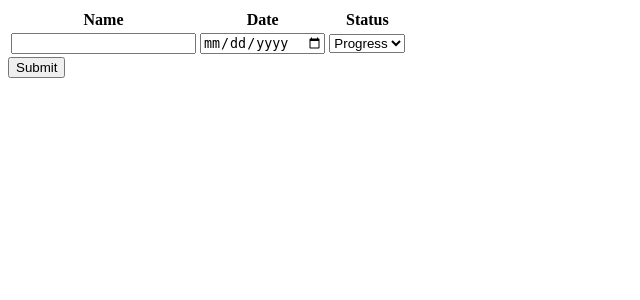
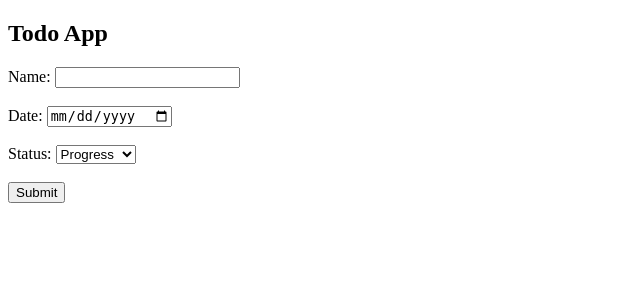
Before and after one commit to kenilvaghela283/python-msc-it, a Python web app: template flask/templates/index.html in a window 1280 px wide. Shown: the top 300 px of the page, without its empty margins (0-640 px from the left). Run offline with Jinja, Linux system fonts and the light colour scheme; the template is opened without the code that fills it, so the values that code supplies are empty.

Commit message:
Refactor todo form layout in index.html

```diff
--- a/flask/templates/index.html
+++ b/flask/templates/index.html
@@ -1,31 +1,38 @@
 <!DOCTYPE html>
-<html lang="en">
+<html>
 <head>
-    <meta charset="UTF-8">
-    <meta name="viewport" content="width=device-width, initial-scale=1.0">
     <title>Todo App</title>
 </head>
+
 <body>
-    <form action="/home" method="post">
-        <table>
-            <thead>
-                <th>Name</th>
-                <th>Date</th>
-                <th>Status</th>
-            </thead>
-            <tbody>
-                <td><input type="text" id="todo-id" name="todo-name"></td>
-                <td><input type="date" id="todo-date" name="todo-date"></td>
-                <td>
-                    <select name="todo-status" id="todo-status">
-                        <option value="progress" name="progress">Progress</option>
-                        <option value="active" name="active">Active</option>
-                        <option value="complite" name="complite">Complite</option>
-                    </select>
-                </td>
-            </tbody>
-        </table>
-        <button type="submit">Submit</button>
-    </form>
+
+<h2>Todo App</h2>
+
+<form action="/home" method="post">
+
+    <label>Name:</label>
+    <input type="text" name="todo-name" required>
+
+    <br><br>
+
+    <label>Date:</label>
+    <input type="date" name="todo-date" required>
+
+    <br><br>
+
+    <label>Status:</label>
+
+    <select name="todo-status">
+        <option value="progress">Progress</option>
+        <option value="active">Active</option>
+        <option value="complete">Complete</option>
+    </select>
+
+    <br><br>
+
+    <button type="submit">Submit</button>
+
+</form>
+
 </body>
 </html>
```
